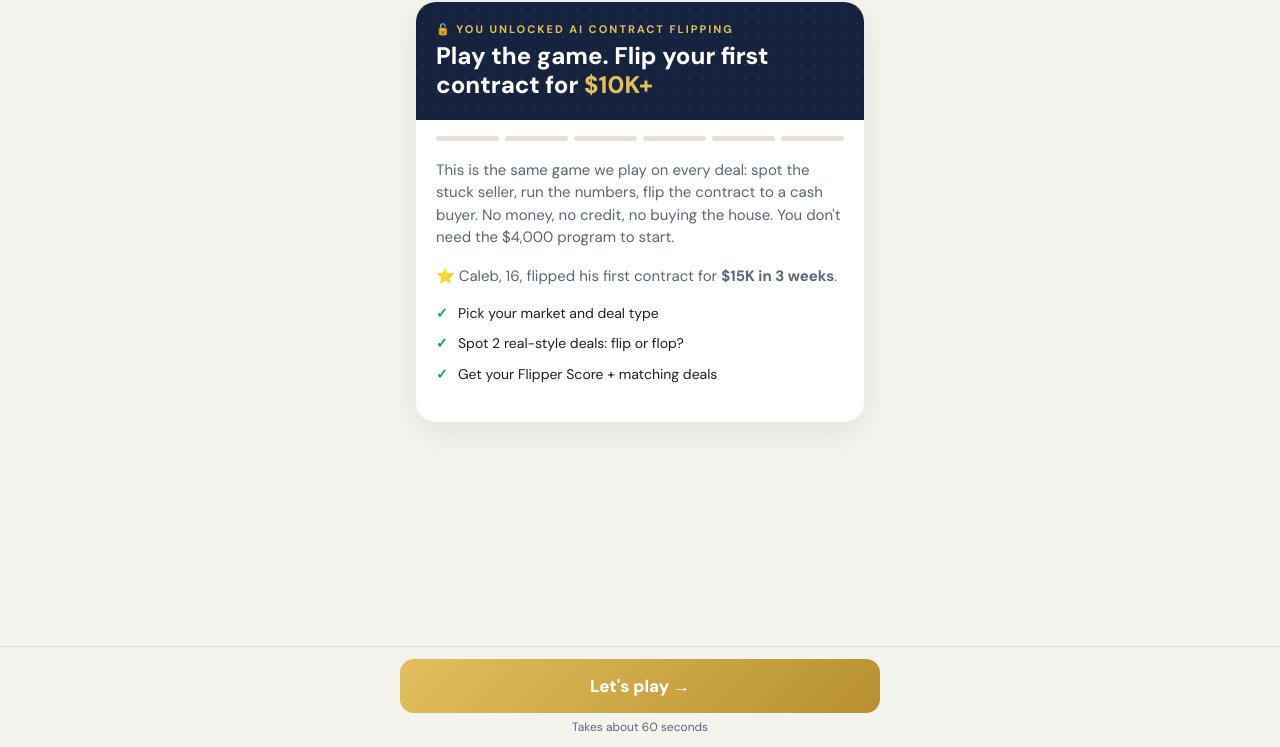
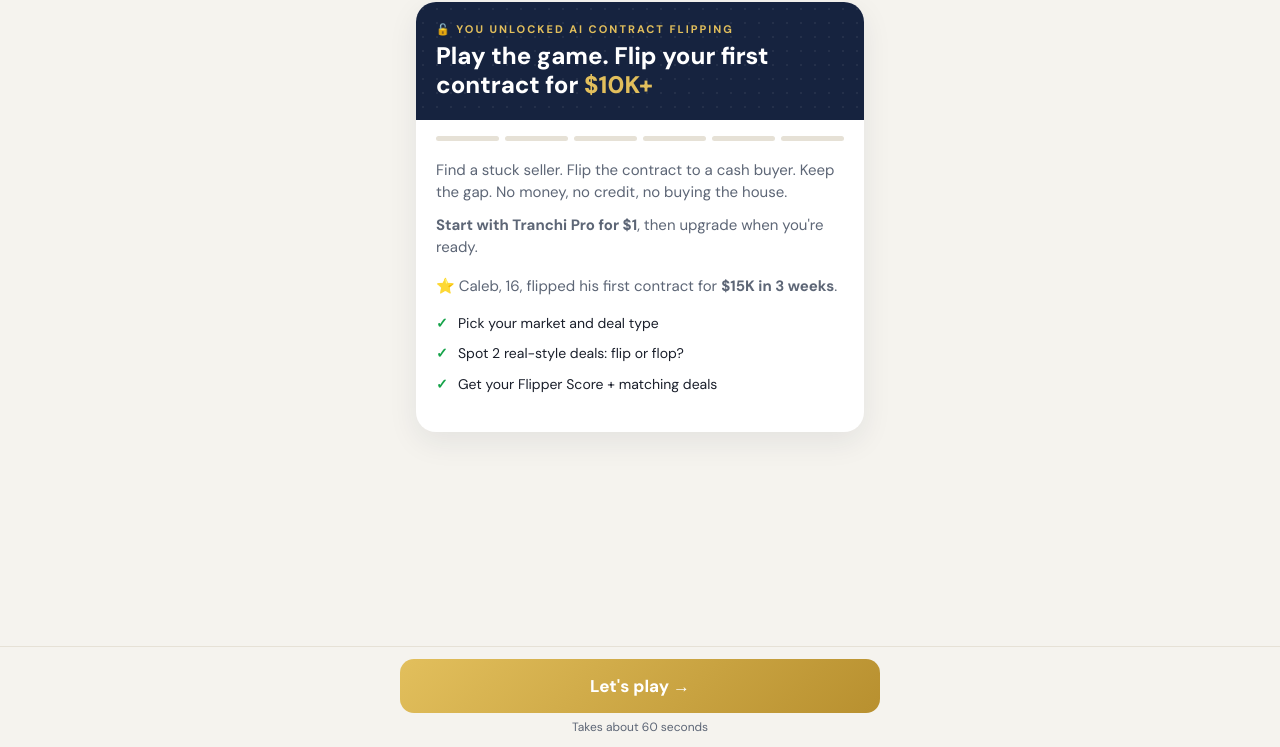
Before and after one commit to deeb-wolfie/tranchi-flip-quiz, a plain HTML site: page index.html in a window 1280 px wide. Shown: the part 53-800 px from the top of the page. Drawn offline with Linux system fonts and the light colour scheme.

Commit message:
Intro: simpler copy, start with Pro then upgrade
Co-Authored-By: Claude Opus 5.5 <noreply@anthropic.com>

```diff
--- a/index.html
+++ b/index.html
@@ -146,7 +146,7 @@ var screens = [
   // 0 intro
   function(){
     head('🔓 '+(NAME?NAME+', you':'You')+' unlocked AI Contract Flipping', 'Play the game. Flip your first contract for <span style="color:var(--gold2)">$10K+</span>');
-    $('body').innerHTML='<p class="sub">This is the same game we play on every deal: spot the stuck seller, run the numbers, flip the contract to a cash buyer. No money, no credit, no buying the house. You don\'t need the $4,000 program to start.</p>'+
+    $('body').innerHTML='<p class="sub">Find a stuck seller. Flip the contract to a cash buyer. Keep the gap. No money, no credit, no buying the house.</p><p class="sub" style="margin-top:-6px"><b>Start with Tranchi Pro for $1</b>, then upgrade when you\'re ready.</p>'+
       '<p class="sub" style="margin-top:10px">⭐ Caleb, 16, flipped his first contract for <b>$15K in 3 weeks</b>.</p>'+
       '<ul class="plan"><li>Pick your market and deal type</li><li>Spot 2 real-style deals: flip or flop?</li><li>Get your Flipper Score + matching deals</li></ul>';
     foot("Let's play →",true,'Takes about 60 seconds',false);
```
